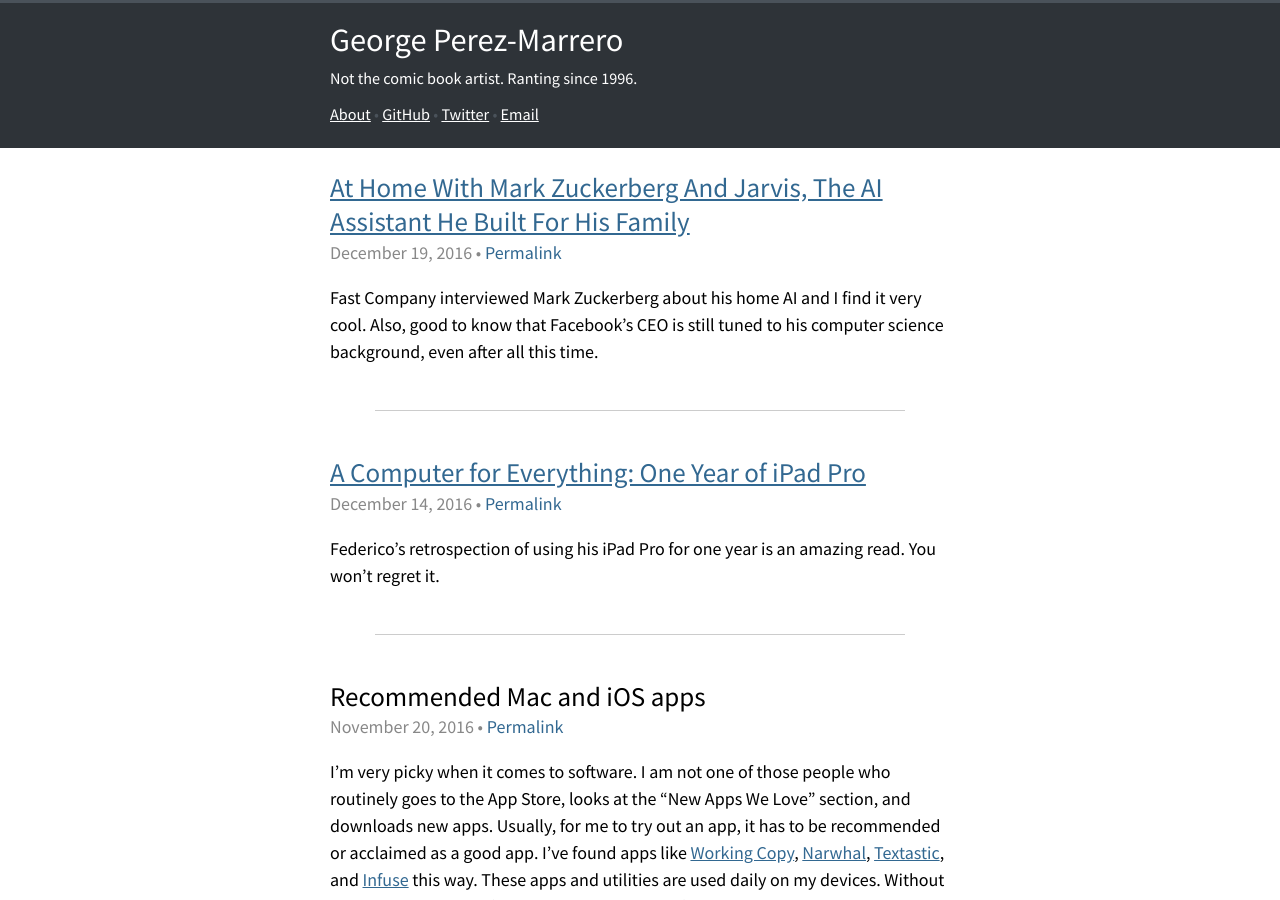
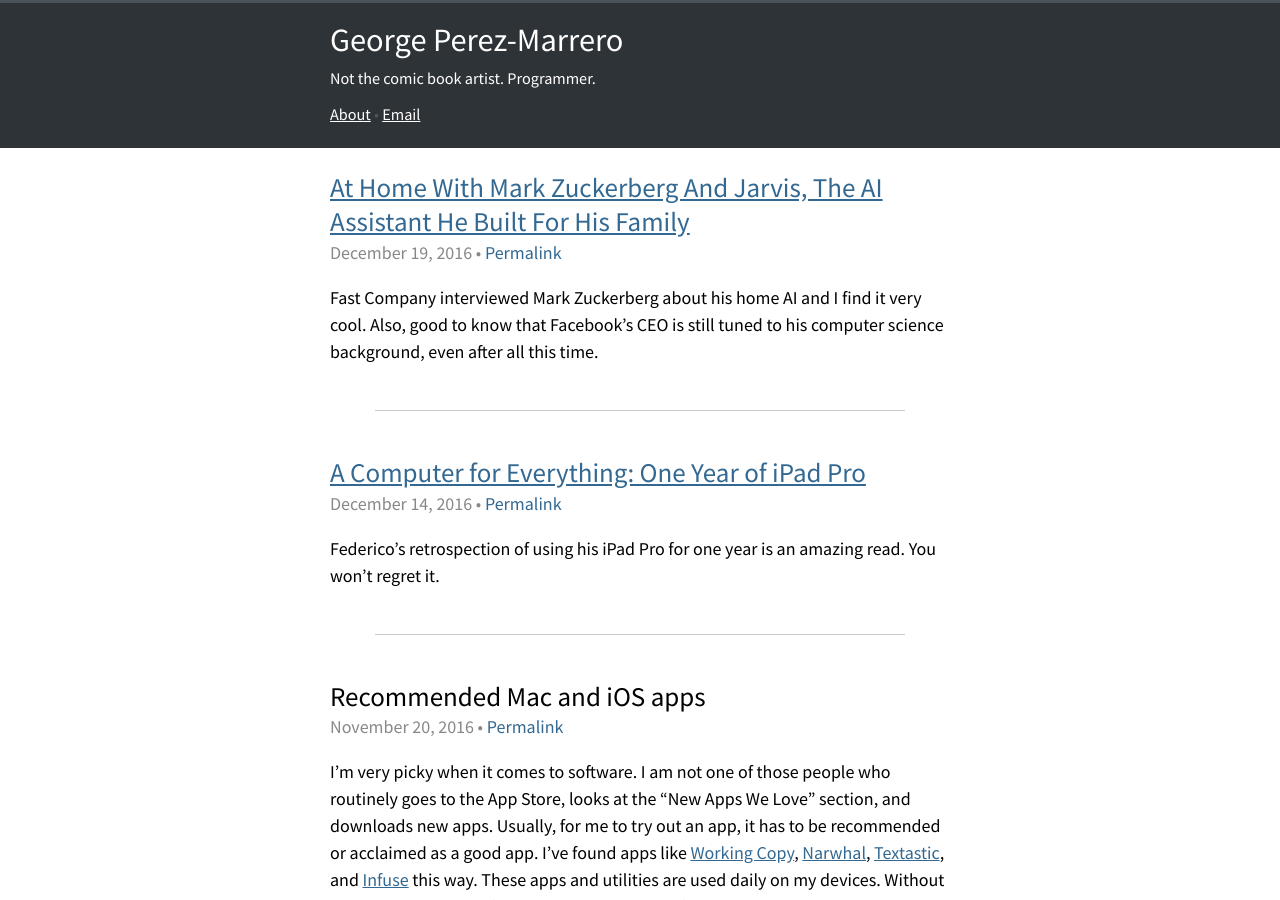
Before and after one commit to georgeperez/titanpointe.org, a Jekyll site: the page built from index.html, in a window 1280 px wide and 900 px high. Built offline with Jekyll 4.4.1, drawn with Linux system fonts in a browser that asks for light colours.

Commit message:
Updated small text and some nav links

```diff
--- a/_includes/header.html
+++ b/_includes/header.html
@@ -3,15 +3,9 @@
     <div id="masthead">
       <h1><a href="/">George Perez-Marrero</a></h1>
         <div>
-          <p id="description">
-            {{ site.description }}
-          </p>
+          <p id="mastheadtext">Not the comic book artist. Programmer.</p>
           <nav>
             <a href="/about">About</a>
-            &bull;
-            <a href="https://github.com/georgeperez/">GitHub</a>
-            &bull;
-            <a href="https://twitter.com/georgeperez">Twitter</a>
             &bull;
             <a href="mailto:{{ site.email }}">Email</a>
           </nav>
```
